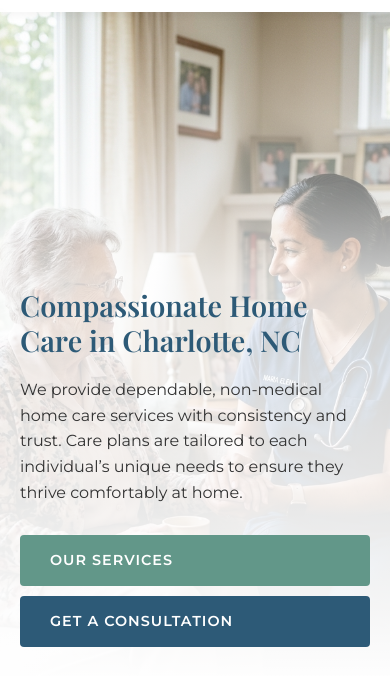
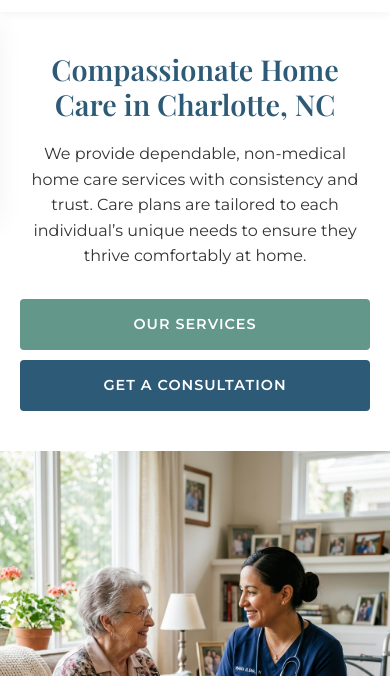
Before and after one commit to Go-Execution/carolina-grace, a plain HTML site: page index.html in a window 390 px wide. Shown: the part 168-844 px from the top of the page. Drawn offline with nearby package versions, Linux system fonts and the light colour scheme; a web font is replaced by a local one.

Commit message:
Update mobile hero layout to place image below text

```diff
--- a/style.css
+++ b/style.css
@@ -580,11 +580,26 @@ img {
         width: 100%;
     }
     .hero {
-        align-items: flex-end;
-        padding-bottom: 40px;
+        flex-direction: column;
+        height: auto;
+        min-height: auto;
+        padding-bottom: 0;
+        align-items: stretch;
+    }
+    .hero-content {
+        order: 1;
+        padding: 40px 20px;
+        text-align: center;
+        background-color: var(--white);
+    }
+    .hero-image {
+        order: 2;
+        position: relative;
+        height: 400px;
+        width: 100%;
     }
     .hero-image::after {
-        background: linear-gradient(to bottom, rgba(255,255,255,0) 0%, rgba(255,255,255,0.8) 40%, rgba(255,255,255,1) 100%);
+        display: none;
     }
     .about-features {
         grid-template-columns: 1fr;
```
